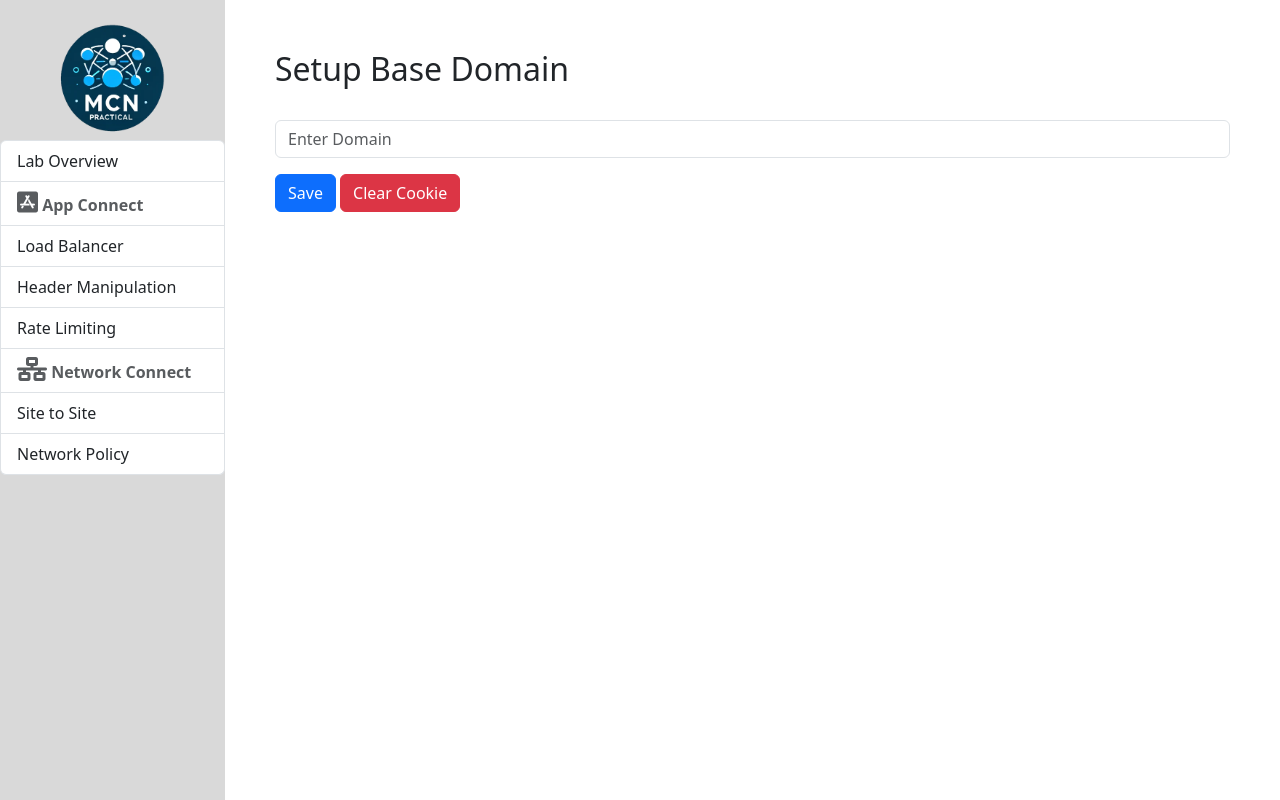
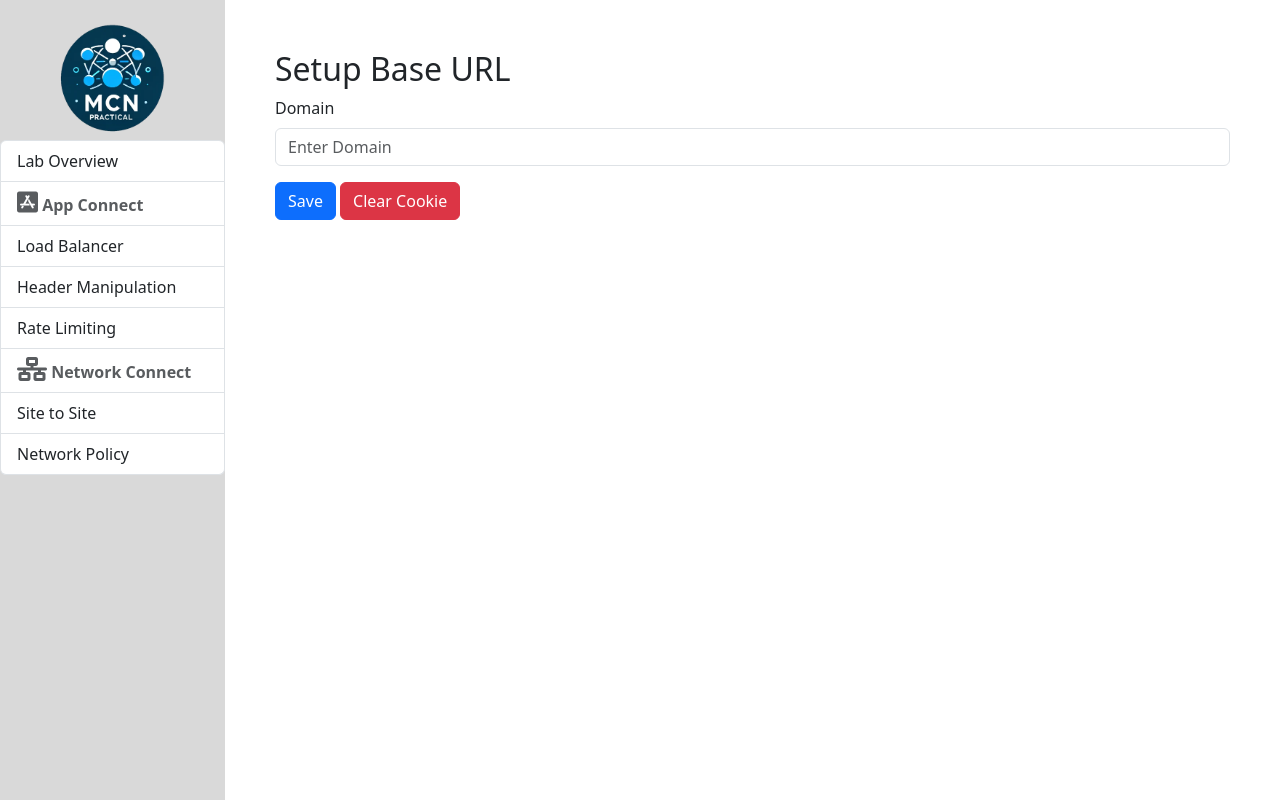
Before and after one commit to aknot242/f5xc-lab-mcn-practical, a Flask app: page /setup in a window 1280 px wide. Run offline with Flask 3, Linux system fonts and the light colour scheme; some libraries are stand-ins or nearby versions.

Commit message:
this is dumb

```diff
--- a/web-app/app/templates/setup.html
+++ b/web-app/app/templates/setup.html
@@ -1,15 +1,25 @@
 {% extends "base.html" %}
 
 {% block content %}
-<h2>Setup Base Domain</h2>
-<form action="/setup" method="post">
+<h2>Setup Base URL</h2>
+<form id="setupForm" action="{{ url_for('setup') }}" method="post">
     <div class="mb-3">
-        <label for="baseUrlInput" class="form-label"></label>
-        <input type="text" class="form-control" id="baseUrlInput" name="base_url" required placeholder="Enter Domain">
+        <label for="baseUrlInput" class="form-label">Domain</label>
+        <input type="text" class="form-control" id="baseUrlInput" name="base_url" placeholder="Enter Domain">
     </div>
     <button type="submit" name="action" value="save" class="btn btn-primary">Save</button>
-    <button type="submit" name="action" value="clear" class="btn btn-danger">Clear Cookie</button>
+    <button type="button" onclick="clearCookie()" class="btn btn-danger">Clear Cookie</button>
 </form>
+
+<script>
+function clearCookie() {
+    var form = document.getElementById('setupForm');
+    var input = document.getElementById('baseUrlInput');
+    input.removeAttribute('required');  // Remove the required attribute
+    form.action = "{{ url_for('setup', action='clear') }}";  // Modify the form action if needed
+    form.submit();  // Submit the form
+}
+</script>
 
 {% with messages = get_flashed_messages(with_categories=true) %}
     {% if messages %}
```
